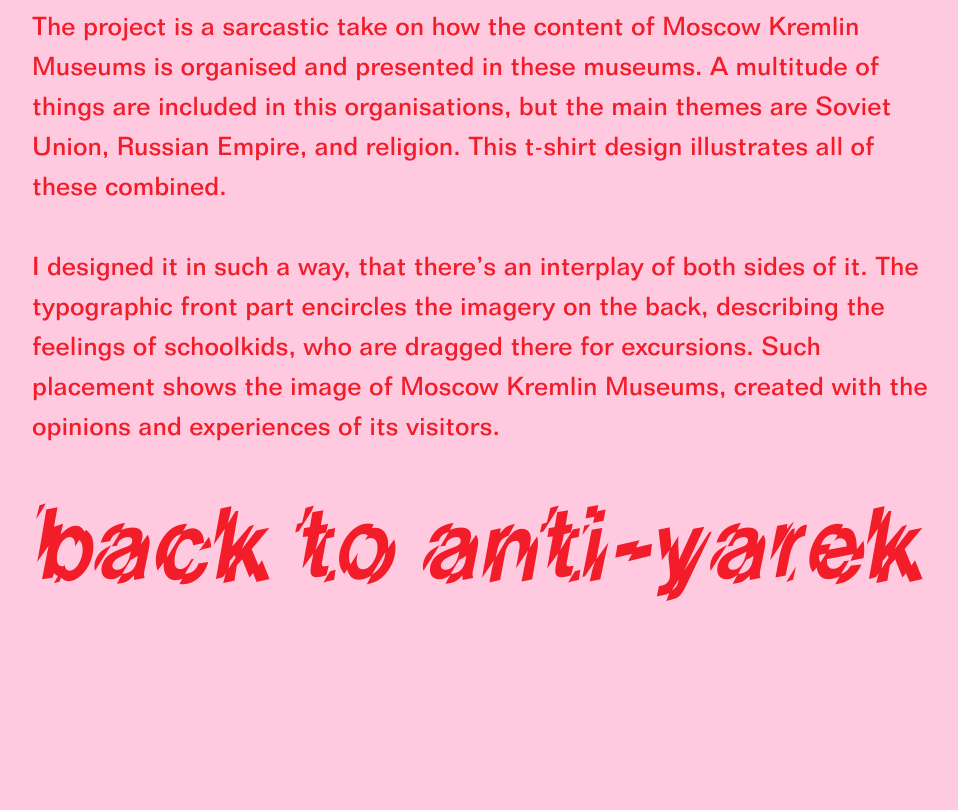
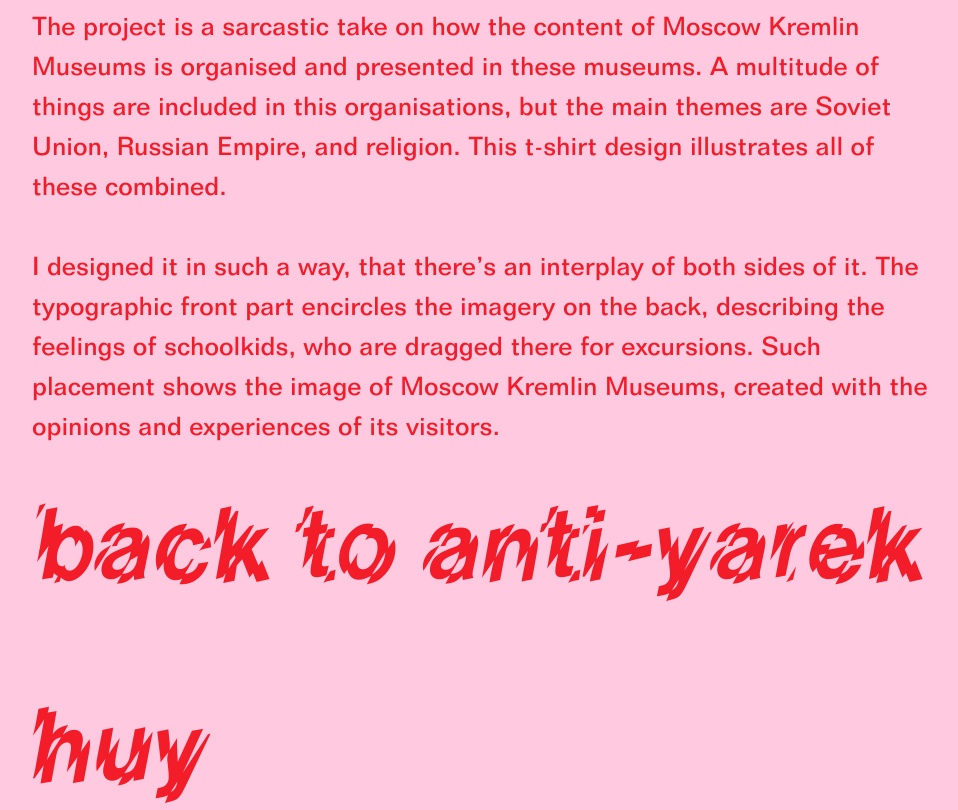
Before and after one commit to anti-yarek/anti-yarek, a plain HTML site: page kremlin.html in a window 1280 px wide. Shown: the part 3566-4376 px from the top of the page, without its empty margins (160-1118 px from the left). Before the commit the page ends 4251 px from the top, so only its background shows below. Drawn offline with nearby package versions, Linux system fonts and the light colour scheme; files whose address does not match are found by name.

Commit message:
Update kremlin.html

```diff
--- a/kremlin.html
+++ b/kremlin.html
@@ -9,7 +9,7 @@
     <title>kremlin</title>
     <style type="text/css">
         body{
-          cursor: url("https://drive.google.com/file/d/1Wo0rlOZmylUarNh1_QV0O3KwYfNHIdTv/view?usp=sharing"), default;
+          cursor: url("file:///C:/Users/antip/Documents/GitHub/anti-yarek/assets/cursor-default.svg"), default;
         }
     </style>
 </head>
@@ -51,6 +51,7 @@
         <p>The project is a sarcastic take on how the content of Moscow Kremlin Museums is organised and presented in these museums. A multitude of things are included in this organisations, but the main themes are Soviet Union, Russian Empire, and religion. This t-shirt design illustrates all of these combined.</p>
         <p>I designed it in such a way, that there’s an interplay of both sides of it. The typographic front part encircles the imagery on the back, describing the feelings of schoolkids, who are dragged there for excursions. Such placement shows the image of Moscow Kremlin Museums, created with the opinions and experiences of its visitors. </p>
         <a href="index.html"><h1>back to anti-yarek</h1></a>
+        <a href="cursors.html">huy</a>
     </div>
 </body>
 </html>
```
